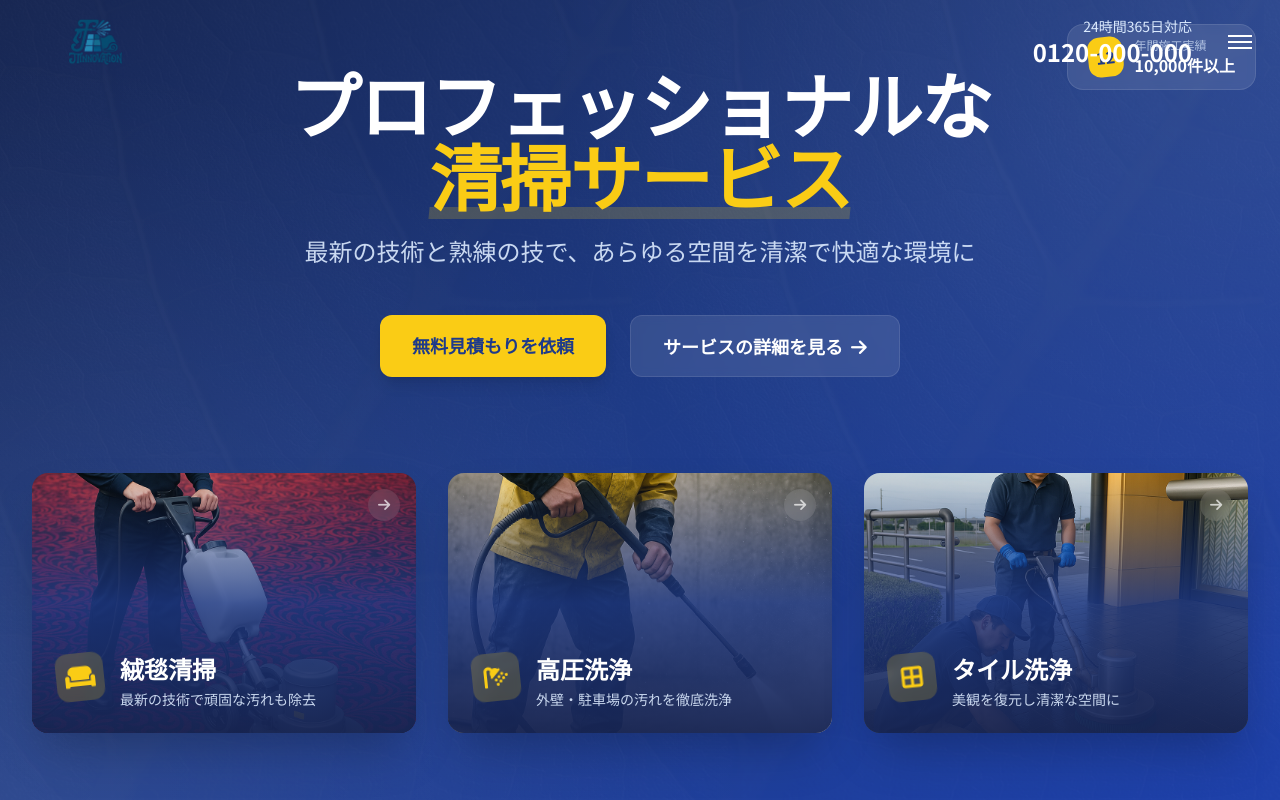
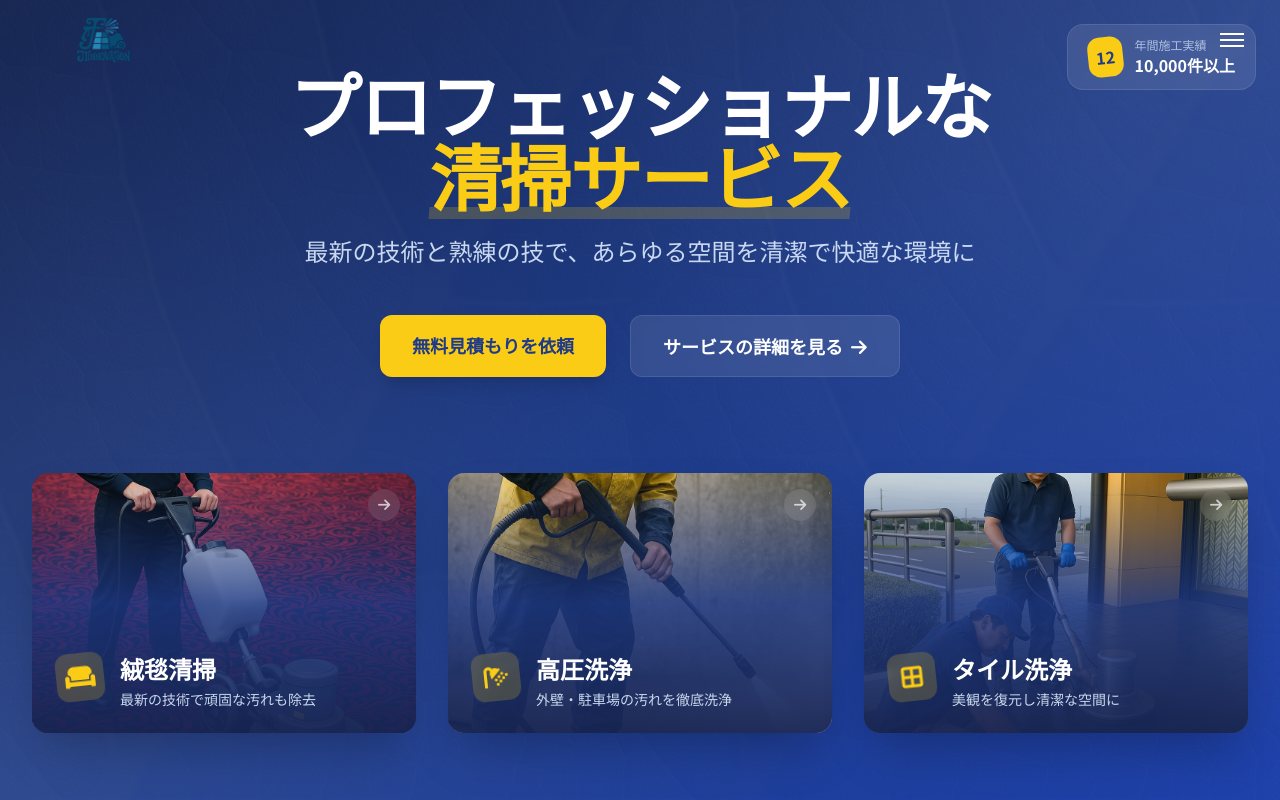
Before and after one commit to fura-1993/clean, a Next.js app: page / in a window 1280 px wide. Shown: the top 800 px of the page. Built offline with nearby package versions, Linux system fonts and the light colour scheme.

Commit message:
Simplify header to only show logo and hamburger menu

```diff
--- a/src/components/Header/Header.tsx
+++ b/src/components/Header/Header.tsx
@@ -75,12 +75,13 @@ export default function Header() {
   return (
     <header
       className={`fixed w-full z-50 transition-all duration-300 ${
-        isScrolled ? 'bg-white shadow-lg' : 'bg-transparent'
+        isScrolled ? 'bg-white/90 backdrop-blur-sm shadow-lg' : 'bg-transparent'
       }`}
     >
-      <div className="container py-4">
+      <div className="container py-4 px-6">
         <div className="flex justify-between items-center">
-          <Link href="/" className="flex items-center">
+          {/* ロゴ */}
+          <Link href="/" className="relative z-50">
             <div className="relative w-40 h-12">
               <Image
                 src={isScrolled ? '/images/JTロゴ.png' : '/images/JTロゴ.png'}
@@ -94,24 +95,10 @@ export default function Header() {
             </div>
           </Link>
 
-          <div className="flex items-center space-x-6">
-            {/* 電話番号 */}
-            <div className="text-right hidden md:block">
-              <div className={`text-sm ${isScrolled ? 'text-gray-600' : 'text-blue-100'}`}>
-                24時間365日対応
-              </div>
-              <a
-                href="tel:0120-000-000"
-                className={`text-2xl font-bold ${isScrolled ? 'text-blue-900' : 'text-white'}`}
-              >
-                0120-000-000
-              </a>
-            </div>
-
           {/* ハンバーガーメニュー */}
           <button
             onClick={() => setIsMenuOpen(!isMenuOpen)}
-              className={`relative z-50 w-12 h-12 flex flex-col justify-center items-center group ${
+            className={`relative z-50 w-12 h-12 flex flex-col justify-center items-center ${
               isMenuOpen ? 'fixed right-6' : ''
             }`}
             aria-label="メニュー"
@@ -128,7 +115,6 @@ export default function Header() {
               ></motion.span>
             ))}
           </button>
-          </div>
         </div>
       </div>
 
```
Lines whose indentation alone changed are shown as unchanged.
